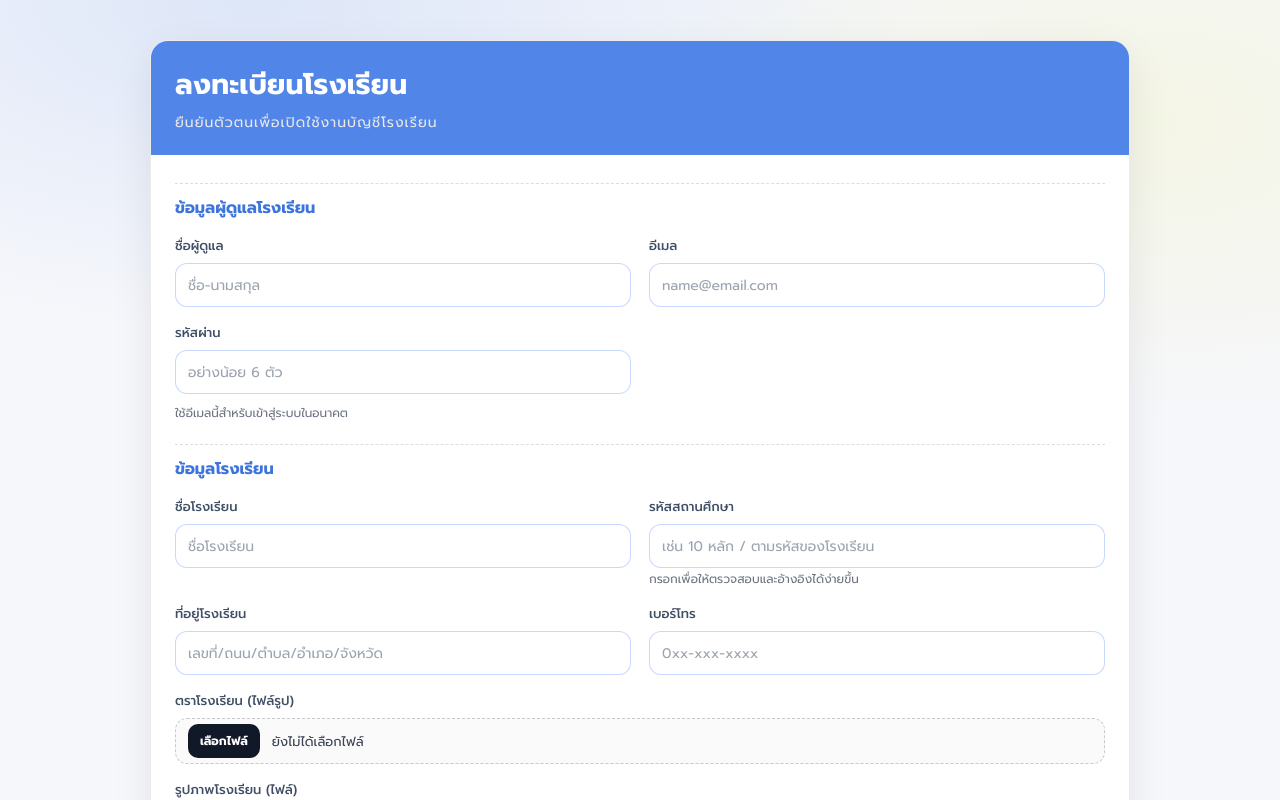
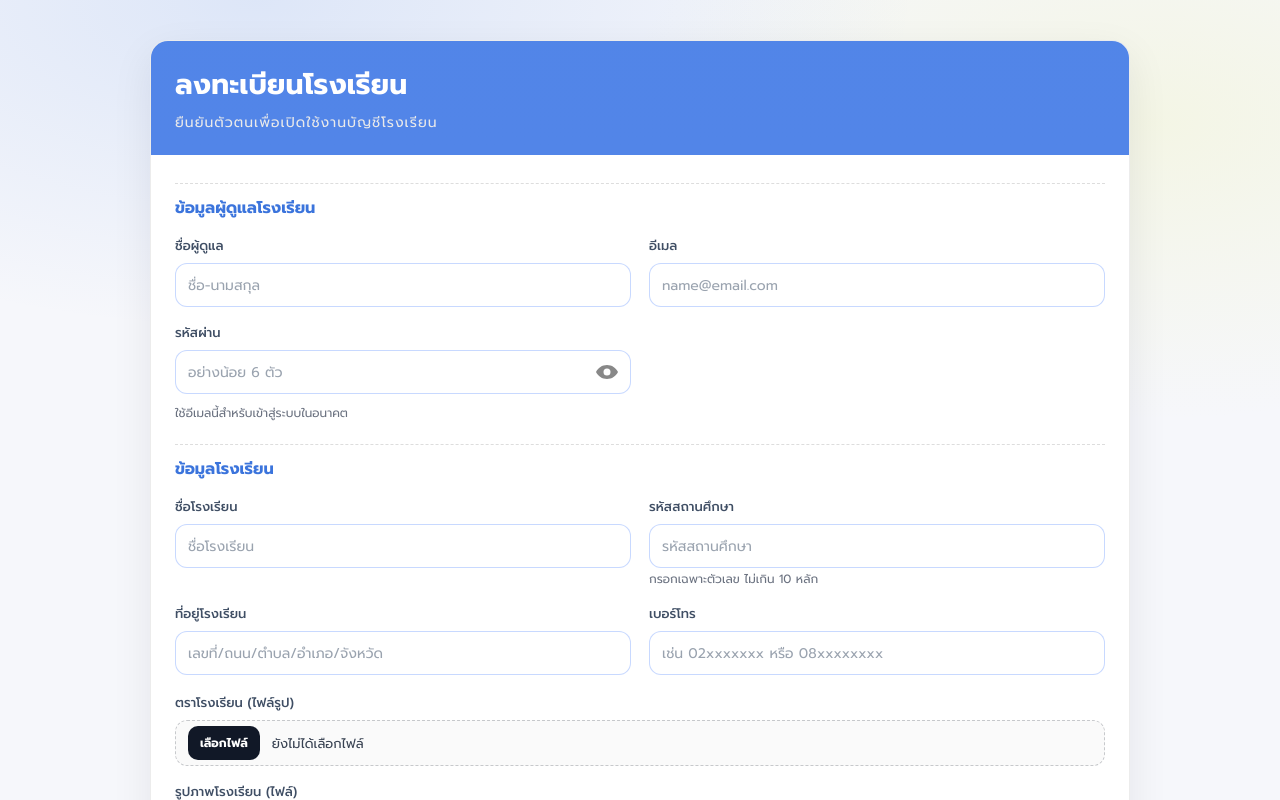
Before and after one commit to phumnatteek-afk/unieed, a React (Vite) app in the folder frontend/: page /register/school in a window 1280 px wide. Shown: the top 800 px of the page. Built offline with nearby package versions, Linux system fonts and the light colour scheme; no server answers.

Commit message:
เพิ่มปิดตาเปิดตารหัสผ่าน

```diff
--- a/frontend/src/features/auth/pages/LoginPage.jsx
+++ b/frontend/src/features/auth/pages/LoginPage.jsx
@@ -10,6 +10,7 @@ export default function LoginPage() {
   const [password, setPassword] = useState("");
   const [err, setErr] = useState("");
   const [unverified, setUnverified] = useState(false);
+  const [showPassword, setShowPassword] = useState(false);
 
   const nav = useNavigate();
   const { login } = useAuth();
@@ -89,14 +90,36 @@ export default function LoginPage() {
 
           <div className="lgField">
   <label className="lgLabel">รหัสผ่าน</label>
+  <div style={{ position: "relative" }}>
     <input
       className="lgInput"
-              type="password"
+      type={showPassword ? "text" : "password"}
       value={password}
       onChange={(e) => setPassword(e.target.value)}
       placeholder="••••••••"
+      style={{ paddingRight: "44px" }}
     />
-            {/* ✅ ลิงก์ลืมรหัสผ่าน */}
+    <button
+      type="button"
+      onClick={() => setShowPassword(!showPassword)}
+      style={{
+        position: "absolute",
+        right: "12px",
+        top: "50%",
+        transform: "translateY(-50%)",
+        background: "none",
+        border: "none",
+        cursor: "pointer",
+        padding: 0,
+        color: "#888",
+        fontSize: "20px",
+        display: "flex",
+        alignItems: "center",
+      }}
+    >
+      {showPassword ? <svg xmlns="http://www.w3.org/2000/svg" width="24" height="24" viewBox="0 0 24 24"><path fill="currentColor" fill-rule="evenodd" d="m18.922 16.8l3.17 3.17l-1.06 1.061L4.06 4.061L5.12 3l2.74 2.738A11.9 11.9 0 0 1 12 5c4.808 0 8.972 2.848 11 7a12.66 12.66 0 0 1-4.078 4.8m-8.098-8.097l4.473 4.473a3.5 3.5 0 0 0-4.474-4.474zm5.317 9.56A11.9 11.9 0 0 1 12 19c-4.808 0-8.972-2.848-11-7a12.66 12.66 0 0 1 4.078-4.8l3.625 3.624a3.5 3.5 0 0 0 4.474 4.474l2.964 2.964z"/></svg> : <svg xmlns="http://www.w3.org/2000/svg" width="24" height="24" viewBox="0 0 24 24"><path fill="currentColor" fill-rule="evenodd" d="M1 12c2.028-4.152 6.192-7 11-7s8.972 2.848 11 7c-2.028 4.152-6.192 7-11 7s-8.972-2.848-11-7m11 3.5a3.5 3.5 0 1 0 0-7a3.5 3.5 0 0 0 0 7"/></svg>}
+    </button>
+  </div>
   <div style={{ textAlign: "right", marginTop: "4px" }}>
     <Link to="/forgot-password" className="lgLink" style={{ fontSize: "13px" }}>
       ลืมรหัสผ่าน?
--- a/frontend/src/features/auth/pages/RegisterGeneralPage.jsx
+++ b/frontend/src/features/auth/pages/RegisterGeneralPage.jsx
@@ -19,6 +19,7 @@ export default function RegisterGeneralPage() {
   const [err, setErr] = useState("");
   const [loading, setLoading] = useState(false);
   const [done, setDone] = useState(false); // ✅ state หลัง register สำเร็จ
+  const [showPassword, setShowPassword] = useState(false);
 
   // ─── Register ด้วย email/password ────────────────────────
   const submit = async (e) => {
@@ -134,14 +135,36 @@ export default function RegisterGeneralPage() {
 
           <div className="lgField">
   <label className="lgLabel">รหัสผ่าน</label>
+  <div style={{ position: "relative" }}>
     <input
       className="lgInput"
-              type="password"
+      type={showPassword ? "text" : "password"}
       placeholder="อย่างน้อย 6 ตัว"
       value={password}
       onChange={(e) => setPassword(e.target.value)}
       autoComplete="new-password"
+      style={{ paddingRight: "44px" }}
     />
+    <button
+      type="button"
+      onClick={() => setShowPassword(!showPassword)}
+      style={{
+        position: "absolute",
+        right: "12px",
+        top: "50%",
+        transform: "translateY(-50%)",
+        background: "none",
+        border: "none",
+        cursor: "pointer",
+        padding: 0,
+        color: "#888",
+        display: "flex",
+        alignItems: "center",
+      }}
+    >
+      {showPassword ? <svg xmlns="http://www.w3.org/2000/svg" width="24" height="24" viewBox="0 0 24 24"><path fill="currentColor" fill-rule="evenodd" d="m18.922 16.8l3.17 3.17l-1.06 1.061L4.06 4.061L5.12 3l2.74 2.738A11.9 11.9 0 0 1 12 5c4.808 0 8.972 2.848 11 7a12.66 12.66 0 0 1-4.078 4.8m-8.098-8.097l4.473 4.473a3.5 3.5 0 0 0-4.474-4.474zm5.317 9.56A11.9 11.9 0 0 1 12 19c-4.808 0-8.972-2.848-11-7a12.66 12.66 0 0 1 4.078-4.8l3.625 3.624a3.5 3.5 0 0 0 4.474 4.474l2.964 2.964z"/></svg> : <svg xmlns="http://www.w3.org/2000/svg" width="24" height="24" viewBox="0 0 24 24"><path fill="currentColor" fill-rule="evenodd" d="M1 12c2.028-4.152 6.192-7 11-7s8.972 2.848 11 7c-2.028 4.152-6.192 7-11 7s-8.972-2.848-11-7m11 3.5a3.5 3.5 0 1 0 0-7a3.5 3.5 0 0 0 0 7"/></svg>}
+    </button>
+  </div>
 </div>
 
           <button className="lgBtn" type="submit" disabled={loading}>
--- a/frontend/src/features/auth/pages/RegisterSchoolPage.jsx
+++ b/frontend/src/features/auth/pages/RegisterSchoolPage.jsx
@@ -44,9 +44,20 @@ export default function RegisterSchoolPage() {
   const [err, setErr] = useState("");
   const [ok, setOk] = useState("");
   const [loading, setLoading] = useState(false);
+  const [showPassword, setShowPassword] = useState(false);
 
   const onChange = (e) => setForm({ ...form, [e.target.name]: e.target.value });
-
+  const onPhoneChange = (e) => {
+  const val = e.target.value.replace(/\D/g, "");
+  const maxLen = val.startsWith("02") ? 9 : 10;
+  if (val.length > maxLen) return;
+  setForm((prev) => ({ ...prev, school_phone: val }));
+};
+const onNumberOnly = (e, maxLen) => {
+  const val = e.target.value.replace(/\D/g, "");
+  if (val.length > maxLen) return;
+  setForm((prev) => ({ ...prev, [e.target.name]: val }));
+};
   const onSubmit = async (e) => {
     e.preventDefault();
     setErr("");
@@ -81,15 +92,15 @@ export default function RegisterSchoolPage() {
 
       // ---------- Phone validation ----------
       const normalizedPhone = normalizeThaiPhone(form.school_phone);
-      if (!normalizedPhone || !/^0\d{9}$/.test(normalizedPhone)) {
-        setErr("เบอร์โทรต้องเป็นตัวเลข 10 หลัก และขึ้นต้นด้วย 0");
+if (!normalizedPhone || !/^(02\d{7}|0[3-9]\d{8})$/.test(normalizedPhone)) {
+  setErr("เบอร์โทรไม่ถูกต้อง (02xxxxxxx หรือ 0xxxxxxxxx)");
   return;
 }
 
       // ---------- School Code validation ----------
       const schoolCodeDigits = String(form.school_code || "").replace(/\D/g, "");
-      if (!/^\d{10}$/.test(schoolCodeDigits)) {
-        setErr("รหัสสถานศึกษาต้องเป็นตัวเลข 10 หลักพอดี");
+if (!schoolCodeDigits) {
+  setErr("กรุณากรอกรหัสสถานศึกษา");
   return;
 }
 
@@ -173,15 +184,37 @@ export default function RegisterSchoolPage() {
 
             <div className="rsField">
   <label className="rsLabel">รหัสผ่าน</label>
+  <div style={{ position: "relative" }}>
     <input
       className="rsInput"
-                type="password"
+      type={showPassword ? "text" : "password"}
       name="password"
       value={form.password}
       onChange={onChange}
       placeholder="อย่างน้อย 6 ตัว"
       autoComplete="new-password"
+      style={{ paddingRight: "44px" }}
     />
+    <button
+      type="button"
+      onClick={() => setShowPassword(!showPassword)}
+      style={{
+        position: "absolute",
+        right: "12px",
+        top: "50%",
+        transform: "translateY(-50%)",
+        background: "none",
+        border: "none",
+        cursor: "pointer",
+        padding: 0,
+        color: "#888",
+        display: "flex",
+        alignItems: "center",
+      }}
+    >
+      {showPassword ? <svg xmlns="http://www.w3.org/2000/svg" width="24" height="24" viewBox="0 0 24 24"><path fill="currentColor" fill-rule="evenodd" d="m18.922 16.8l3.17 3.17l-1.06 1.061L4.06 4.061L5.12 3l2.74 2.738A11.9 11.9 0 0 1 12 5c4.808 0 8.972 2.848 11 7a12.66 12.66 0 0 1-4.078 4.8m-8.098-8.097l4.473 4.473a3.5 3.5 0 0 0-4.474-4.474zm5.317 9.56A11.9 11.9 0 0 1 12 19c-4.808 0-8.972-2.848-11-7a12.66 12.66 0 0 1 4.078-4.8l3.625 3.624a3.5 3.5 0 0 0 4.474 4.474l2.964 2.964z"/></svg> : <svg xmlns="http://www.w3.org/2000/svg" width="24" height="24" viewBox="0 0 24 24"><path fill="currentColor" fill-rule="evenodd" d="M1 12c2.028-4.152 6.192-7 11-7s8.972 2.848 11 7c-2.028 4.152-6.192 7-11 7s-8.972-2.848-11-7m11 3.5a3.5 3.5 0 1 0 0-7a3.5 3.5 0 0 0 0 7"/></svg>}
+    </button>
+  </div>
 </div>
 
             <div className="rsHelper">ใช้อีเมลนี้สำหรับเข้าสู่ระบบในอนาคต</div>
@@ -200,19 +233,22 @@ export default function RegisterSchoolPage() {
                 placeholder="ชื่อโรงเรียน"
               />
             </div>
-
 <div className="rsField">
   <label className="rsLabel">รหัสสถานศึกษา</label>
   <input
     className="rsInput"
     name="school_code"
     value={form.school_code}
-                onChange={onChange}
-                placeholder="เช่น 10 หลัก / ตามรหัสของโรงเรียน"
+    onChange={(e) => {
+      const val = e.target.value.replace(/\D/g, "");
+      if (val.length > 10) return;
+      setForm((prev) => ({ ...prev, school_code: val }));
+    }}
+    placeholder="รหัสสถานศึกษา"
+    inputMode="numeric"
   />
-              <div className="rsHelper">กรอกเพื่อให้ตรวจสอบและอ้างอิงได้ง่ายขึ้น</div>
+  <div className="rsHelper">กรอกเฉพาะตัวเลข ไม่เกิน 10 หลัก</div>
 </div>
-
             <div className="rsField">
               <label className="rsLabel">ที่อยู่โรงเรียน</label>
               <input
@@ -226,15 +262,33 @@ export default function RegisterSchoolPage() {
 
             <div className="rsField">
   <label className="rsLabel">เบอร์โทร</label>
+  <div style={{ position: "relative" }}>
   <input
   className="rsInput"
   name="school_phone"
   value={form.school_phone}
-                onChange={onChange}
-                placeholder="0xx-xxx-xxxx"
+  onChange={onPhoneChange}  // ← เปลี่ยนตรงนี้
+  placeholder="เช่น 02xxxxxxx หรือ 08xxxxxxxx"
+  inputMode="numeric"
+  style={{ paddingRight: "36px" }}
 />
+  {((form.school_phone.startsWith("02") && form.school_phone.length === 9) ||
+  (!form.school_phone.startsWith("02") && form.school_phone.length === 10)) && (
+  <span style={{
+    position: "absolute",
+    right: "12px",
+    top: "50%",
+    transform: "translateY(-50%)",
+    color: "#22c55e",
+    fontSize: "18px",
+    fontWeight: "bold",
+  }}>✓</span>
+)}
 </div>
-
+<div className="rsHelper">
+  {form.school_phone.length > 0 && `${form.school_phone.length} หลัก`}
+</div>
+</div>
             <div className="rsField rsField--full">
               <label className="rsLabel">ตราโรงเรียน (ไฟล์รูป)</label>
 
--- a/frontend/src/features/auth/styles/auth.css
+++ b/frontend/src/features/auth/styles/auth.css
@@ -634,12 +634,11 @@ body{
   font-weight:800;
   cursor:pointer;
   transition:all .2s ease;
-  box-shadow:0 10px 20px rgba(79,134,230,.25);
+  box-shadow:0 5px 5px rgba(79,134,230,.25);
   background-color: #fbbf24;
 }
 
 .lgBtn:hover{
-  transform:translateY(-2px);
   color: #3b74dc;
   background-color:#ffff ;
 }
```
Lines whose indentation alone changed are shown as unchanged.
